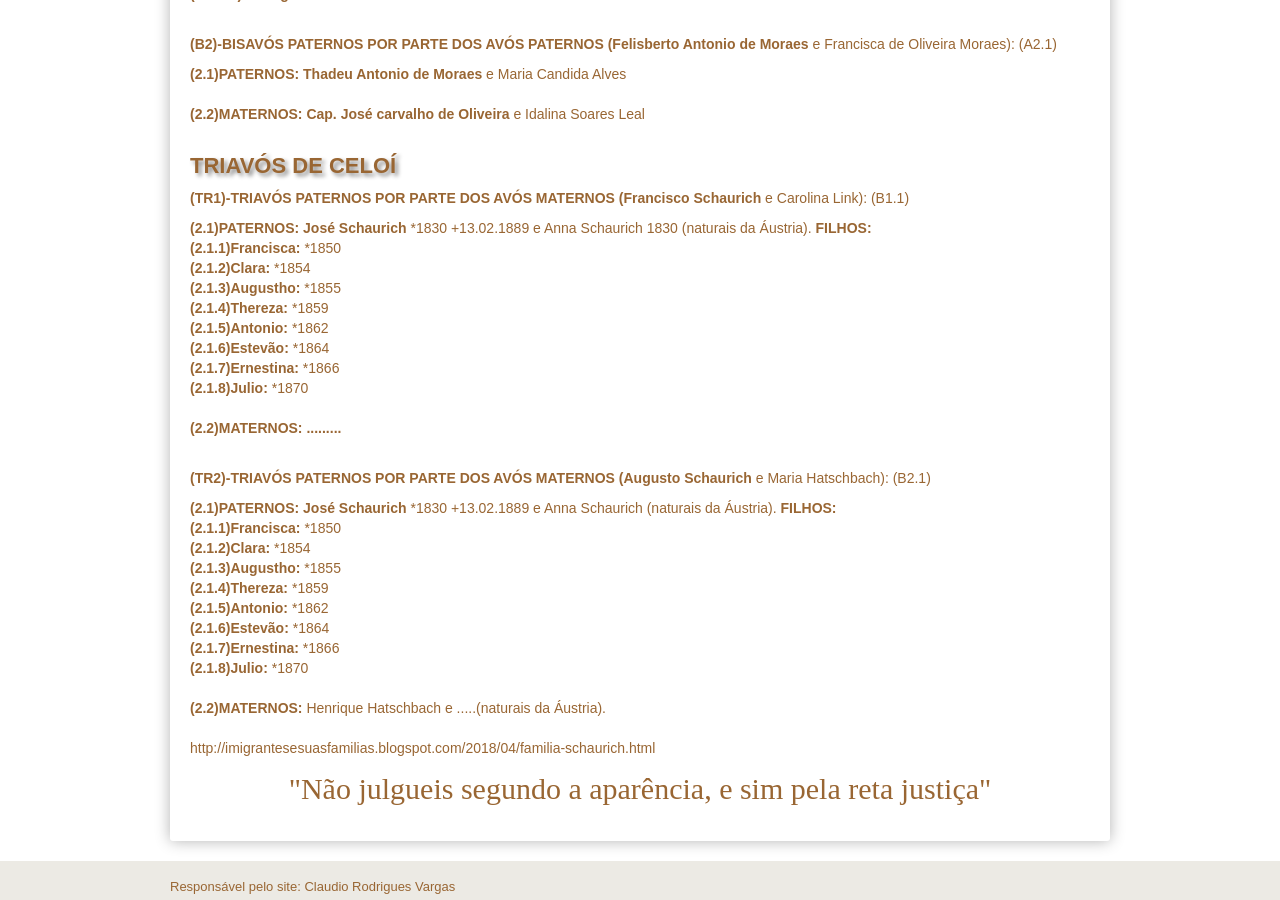
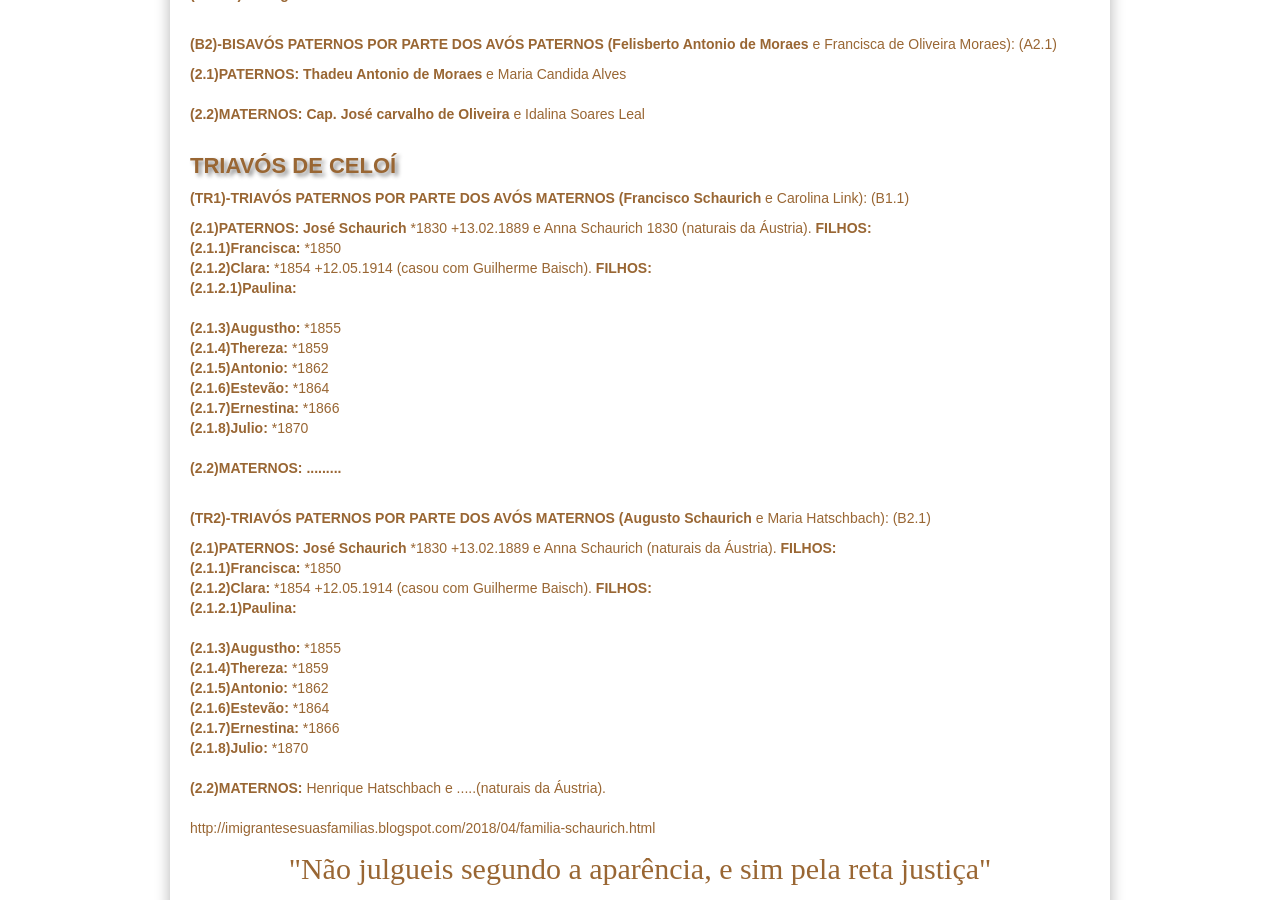
Before and after one commit to claudiovargas1955/claudiovargas1955.github.io, a Jekyll site: the page built from _pages/familia-schaurich.html, in a window 1280 px wide and 900 px high, scrolled down 2663 px. Built offline with Jekyll 4.4.1, drawn with Linux system fonts in a browser that asks for light colours; some web fonts are replaced.

Commit message:
Update familia-schaurich.html

```diff
--- a/_pages/familia-schaurich.html
+++ b/_pages/familia-schaurich.html
@@ -290,7 +290,10 @@ Ortiz  avós maternos: José da Silva Moura e Francisca Vargas de Moura RC-83).
 <p><b>(TR1)-TRIAVÓS PATERNOS POR PARTE DOS AVÓS MATERNOS (Francisco Schaurich </b>e Carolina Link): (B1.1)
 <p><b>(2.1)PATERNOS: José Schaurich </b>*1830 +13.02.1889 e Anna Schaurich 1830 (naturais da Áustria). <b>FILHOS: </b><br>
     <b>(2.1.1)Francisca: </b>*1850 <br>
-    <b>(2.1.2)Clara: </b>*1854 <br>
+
+    <b>(2.1.2)Clara: </b>*1854 +12.05.1914 (casou com Guilherme Baisch). <b>FILHOS: </b><br>
+    <b>(2.1.2.1)Paulina: </b><br><br>
+
     <b>(2.1.3)Augustho: </b>*1855 <br>
     <b>(2.1.4)Thereza: </b>*1859 <br>
     <b>(2.1.5)Antonio: </b>*1862 <br>
@@ -304,7 +307,10 @@ Ortiz  avós maternos: José da Silva Moura e Francisca Vargas de Moura RC-83).
 <p><b>(TR2)-TRIAVÓS PATERNOS POR PARTE DOS AVÓS MATERNOS (Augusto Schaurich </b>e Maria Hatschbach): (B2.1)
 <p><b>(2.1)PATERNOS: José Schaurich </b>*1830 +13.02.1889 e Anna Schaurich (naturais da Áustria). <b>FILHOS: </b><br>
     <b>(2.1.1)Francisca: </b>*1850 <br>
-    <b>(2.1.2)Clara: </b>*1854 <br>
+
+    <b>(2.1.2)Clara: </b>*1854 +12.05.1914 (casou com Guilherme Baisch). <b>FILHOS: </b><br>
+    <b>(2.1.2.1)Paulina: </b><br><br>
+
     <b>(2.1.3)Augustho: </b>*1855 <br>
     <b>(2.1.4)Thereza: </b>*1859 <br>
     <b>(2.1.5)Antonio: </b>*1862 <br>
```
